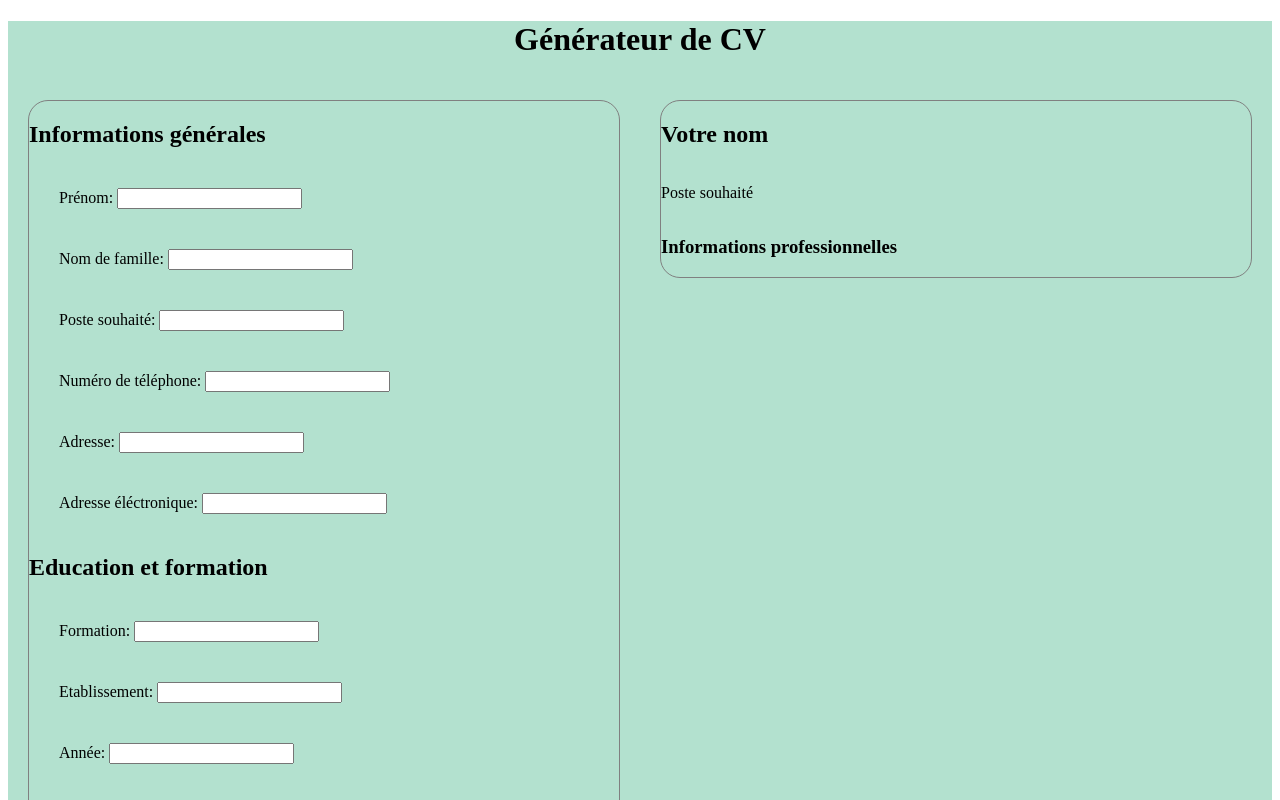
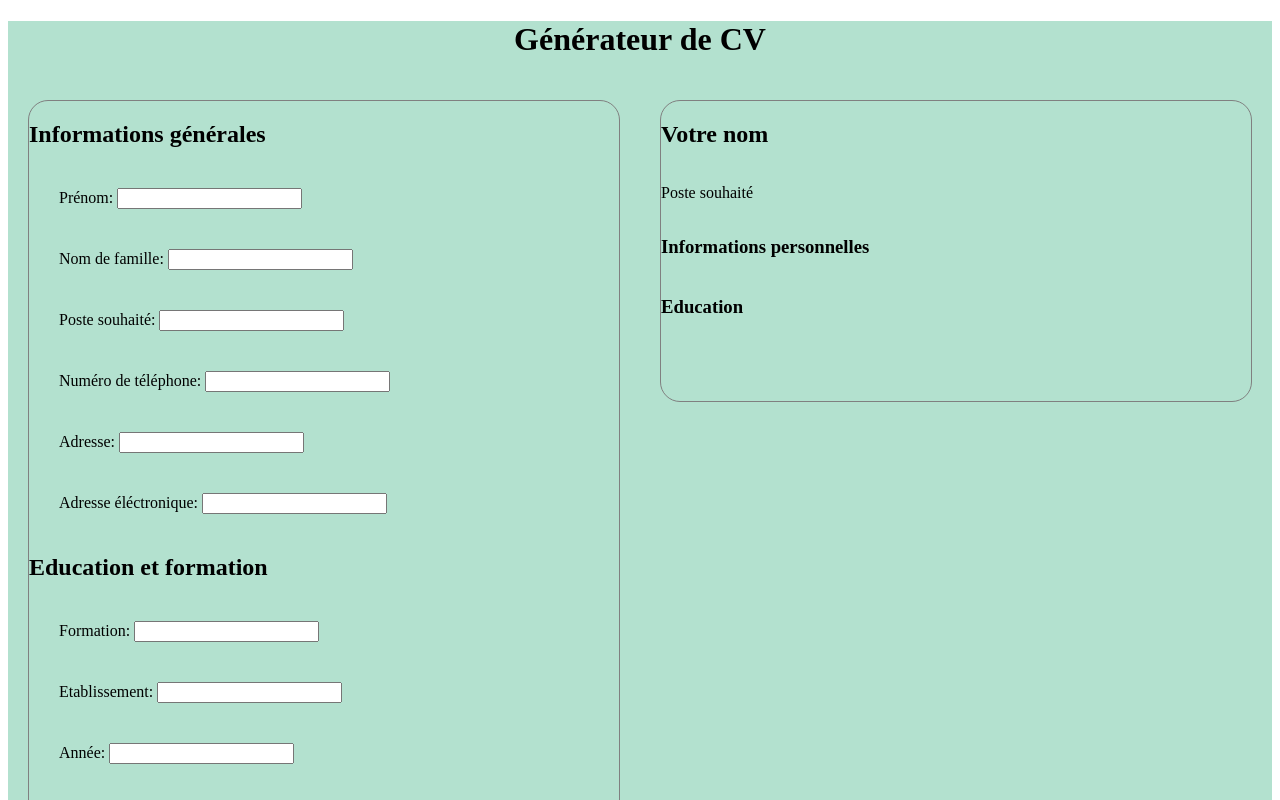
Before and after one commit to Paul-prog44/ReactOdinProject, a React (Vite) app: page / in a window 1280 px wide. Shown: the top 800 px of the page. Built offline with nearby package versions, Linux system fonts and the light colour scheme.

Commit message:
Add Education display

```diff
--- a/src/App.jsx
+++ b/src/App.jsx
@@ -5,6 +5,7 @@ import GeneralInformation from './components/GeneralInformation'
 import EducationalExperience from './components/EducationalExperience.jsx'
 import PracticalExperience from './components/PracticalExperience.jsx'
 import GeneralInformationDisplay from './components/GeneralInformationDisplay.jsx'
+import EducationalExperienceDisplay from './components/EducationalExperienceDisplay.jsx'
 
 function App() {
   //General information
@@ -66,6 +67,7 @@ function App() {
       </div>
       <div className='parts'>
         <GeneralInformationDisplay generalInformation={generalInformation}/>
+        <EducationalExperienceDisplay education={education}/>
       </div>
     </div>
     </>
--- /dev/null
+++ b/src/components/EducationalExperienceDisplay.jsx
@@ -0,0 +1,11 @@
+function EducationalExperienceDisplay({education}) {
+    return (
+        <>
+            <h3>Education</h3>
+            <p>{education.titleOfStudy}</p>
+            <p>{education.schoolName + " " + education.year}</p>
+        </>
+    )
+}
+
+export default EducationalExperienceDisplay
--- a/src/components/GeneralInformationDisplay.jsx
+++ b/src/components/GeneralInformationDisplay.jsx
@@ -5,8 +5,10 @@ function GeneralInformationDisplay({generalInformation}) {
             <h2>{generalInformation.name ? generalInformation.name : "Votre nom"}{" " + generalInformation.lastname}</h2>
             <p>{generalInformation.job ? generalInformation.job : "Poste souhaité"}</p>
             <div>
-                <h3>Informations professionnelles</h3>
-                <p>{generalInformation.phone ? "Téléphone :" + generalInformation.phone : "" }</p>
+                <h3>Informations personnelles</h3>
+                <p>{generalInformation.phone ? "Téléphone: " + generalInformation.phone : "" }</p>
+                <p>{generalInformation.address ? "Adresse: " + generalInformation.address : ""}</p>
+                <p>{generalInformation.emailAddress ? "Adresse email: "+ generalInformation.emailAddress : ""}</p>
             </div>
         </>
     )
```
